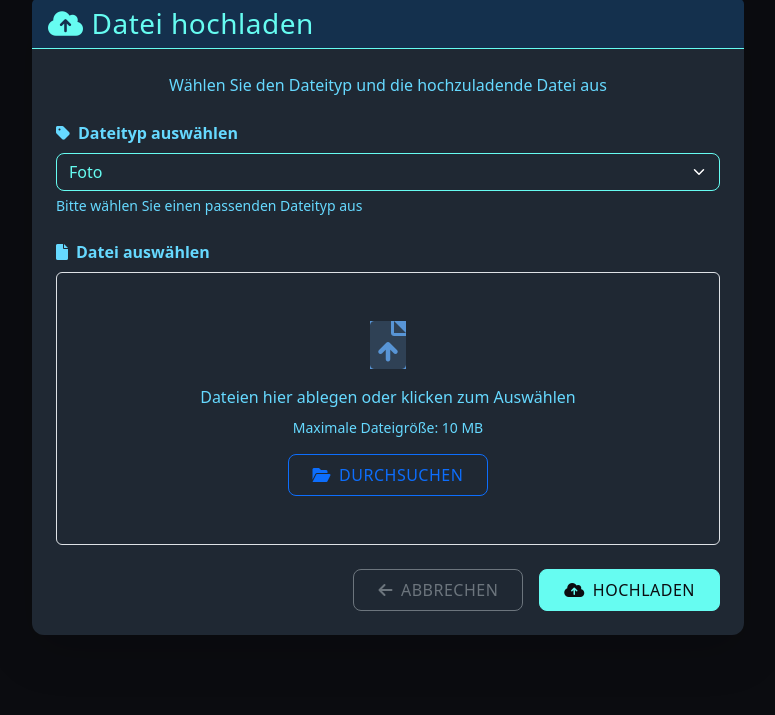
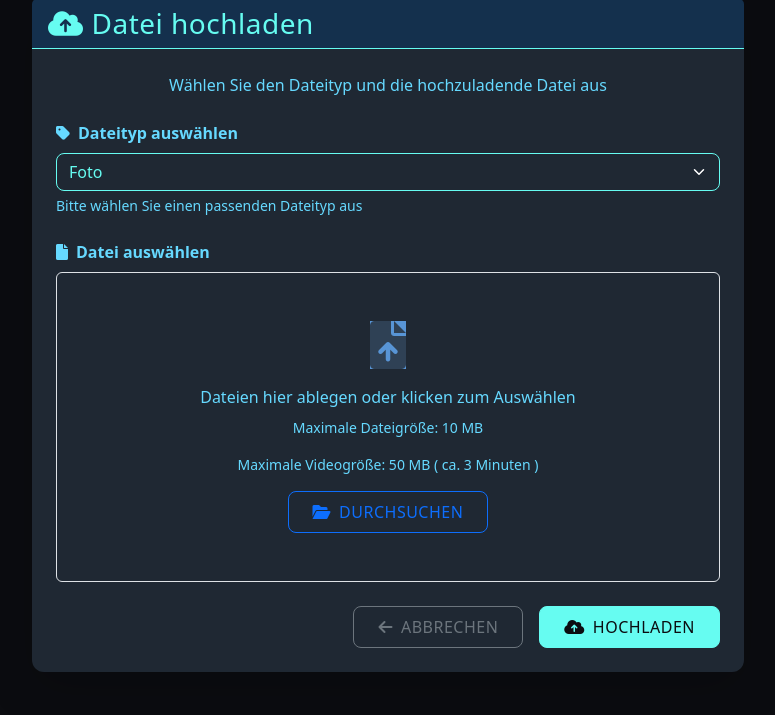
Before and after one commit to Lightmaker777/FORTUNA_ELECTRO, a Flask app: template app/templates/files/upload.html in a window 1280 px wide. Shown: the part 160-875 px from the top of the page, without its empty margins (252-1027 px from the left). Before the commit the page ends 795 px from the top, so only its background shows below. Run offline with Flask 3, Linux system fonts and the light colour scheme; the template is opened without the code that fills it: values that come from a table or form of the project are taken from there, others are empty; data comes from the database, SQL or seed files in the repository.

Commit message:
video dateigröße update

```diff
--- a/app/templates/files/upload.html
+++ b/app/templates/files/upload.html
@@ -33,6 +33,7 @@
                                 <i class="fas fa-file-upload fa-3x text-muted mb-3" style="background-color: #5895d6; color: var(--accent)"></i>
                                 <p class="mb-2">Dateien hier ablegen oder klicken zum Auswählen</p>
                                 <p class="small text-muted">Maximale Dateigröße: 10 MB</p>
+                                <p class="small text-muted">Maximale Videogröße: 50 MB ( ca. 3 Minuten )</p>
                                 {{ form.file(class="form-control", style="display: none;") }}
                                 <button type="button" class="btn btn-outline-primary" id="browse-button">
                                     <i class="fas fa-folder-open me-2"></i>Durchsuchen
```
